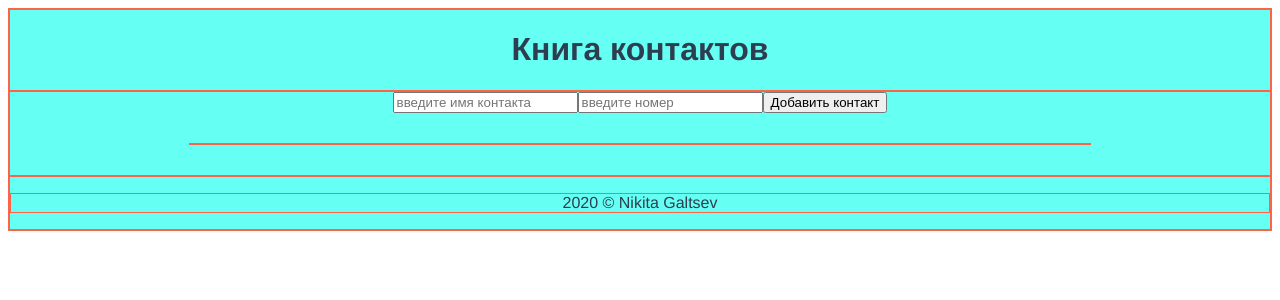
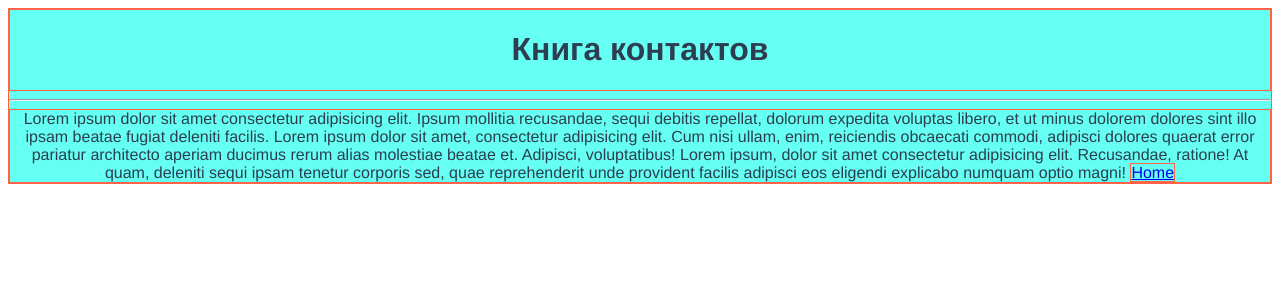
Before and after one commit to nikitagaltsev/vue-contacts-test, a Vue app: page /contact in a window 1280 px wide. Shown: the top 300 px of the page. Built offline with nearby package versions, Linux system fonts and the light colour scheme.

Commit message:
routing customization started

```diff
--- a/src/App.vue
+++ b/src/App.vue
@@ -3,26 +3,15 @@
     <header class="headed">
       <h1 class="header__title">Книга контактов</h1>
     </header>
-    <Main />
-    <footer class="footer">
-      <p class="footer__copyright">{{ getYear() }} © Nikita Galtsev</p>
-    </footer>
+    <hr />
+
+    <router-view />
+
   </div>
 </template>
 
 <script>
-import Main from "./components/Main";
-
-export default {
-  components: {
-    Main: Main
-  },
-  methods: {
-    getYear() {
-      return new Date().getFullYear();
-    }
-  }
-};
+export default {};
 </script>
 
 <style>
--- /dev/null
+++ b/src/Router.js
@@ -0,0 +1,24 @@
+import Vue from "vue";
+import VueRouter from "vue-router";
+import Home from "./views/Home.vue";
+
+Vue.use(VueRouter);
+
+const routes = [
+  {
+    path: "/",
+    name: "Home",
+    component: Home,
+  },
+  {
+    path: "/contact",
+    component: () => import("./views/Contact.vue"),
+  },
+];
+
+const router = new VueRouter({
+  mode: "history",
+  routes,
+});
+
+export default router;
--- a/src/components/ContactCard.vue
+++ b/src/components/ContactCard.vue
@@ -1,16 +1,24 @@
 <template>
   <li class="contracts__person">
-    <h2 class="contracts__name">{{ name }}</h2>
-    <p class="contracts__number">{{ number }}</p>
+    <router-link to="./contact">
+      <h2 class="contracts__name">{{ name }}</h2>
+      <p class="contracts__number">{{ number }}</p>
+    </router-link>
+
   </li>
 </template>
 
 <script>
-  export default {
-     props: ['name', 'number', 'id'],
-  }
+export default {
+  props: ["name", "number", "id"]
+};
 </script>
 
-<style lang="scss" scoped>
-
+<style scoped>
+.contracts__person {
+  width: 200px;
+  background-color: aliceblue;
+  border-radius: 10px;
+  margin: 5px;
+}
 </style>
--- a/src/components/Main.vue
+++ b/src/components/Main.vue
@@ -71,12 +71,7 @@ export default {
   list-style: none;
   display: flex;
   flex-wrap: wrap;
+  justify-content: center;
 }
 
-.contracts__person {
-  max-width: 250px;
-  background-color: aliceblue;
-  border-radius: 10px;
-  margin: 5px;
-}
 </style>
--- a/src/main.js
+++ b/src/main.js
@@ -1,6 +1,6 @@
 import Vue from "vue";
 import App from "./App.vue";
-import router from "./router";
+import router from "./Router";
 import store from "./store/contacts";
 
 Vue.config.productionTip = false;
--- /dev/null
+++ b/src/views/Contact.vue
@@ -0,0 +1,22 @@
+<template>
+  <section>
+    Lorem ipsum dolor sit amet consectetur adipisicing elit. Ipsum mollitia
+    recusandae, sequi debitis repellat, dolorum expedita voluptas libero, et ut
+    minus dolorem dolores sint illo ipsam beatae fugiat deleniti facilis. Lorem
+    ipsum dolor sit amet, consectetur adipisicing elit. Cum nisi ullam, enim,
+    reiciendis obcaecati commodi, adipisci dolores quaerat error pariatur
+    architecto aperiam ducimus rerum alias molestiae beatae et. Adipisci,
+    voluptatibus! Lorem ipsum, dolor sit amet consectetur adipisicing elit.
+    Recusandae, ratione! At quam, deleniti sequi ipsam tenetur corporis sed,
+    quae reprehenderit unde provident facilis adipisci eos eligendi explicabo
+    numquam optio magni!
+
+    <router-link to='/'>Home</router-link>
+  </section>
+</template>
+
+<script>
+export default {};
+</script>
+
+<style lang="scss" scoped></style>
--- /dev/null
+++ b/src/views/Home.vue
@@ -0,0 +1,25 @@
+<template>
+  <div>
+    <Main />
+    <footer class="footer">
+      <p class="footer__copyright">{{ getYear() }} © Nikita Galtsev</p>
+    </footer>
+  </div>
+</template>
+
+<script>
+import Main from "../components/Main";
+
+export default {
+  components: {
+    Main: Main,
+  },
+  methods: {
+    getYear() {
+      return new Date().getFullYear();
+    }
+  }
+};
+</script>
+
+<style scoped></style>
```
Also changed, not shown: src/router/index.js (deleted, +0 -28 lines).
